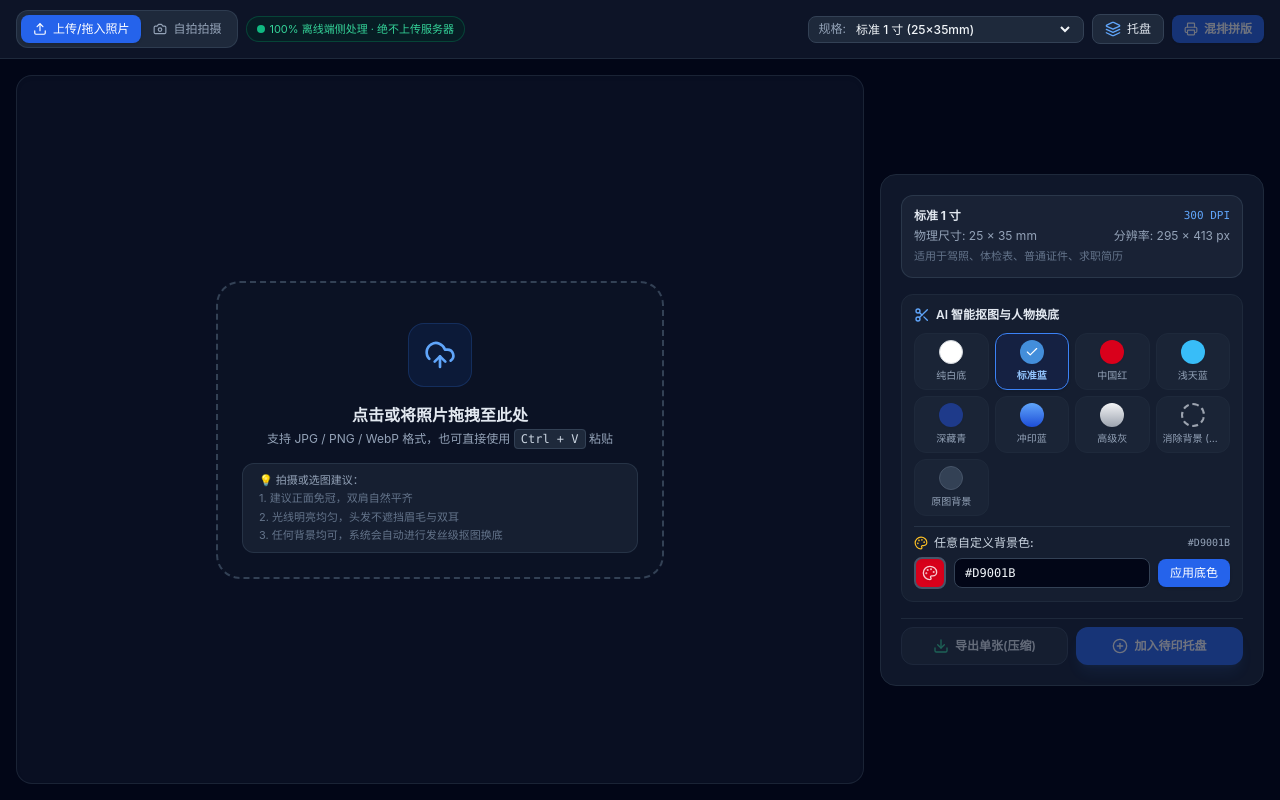
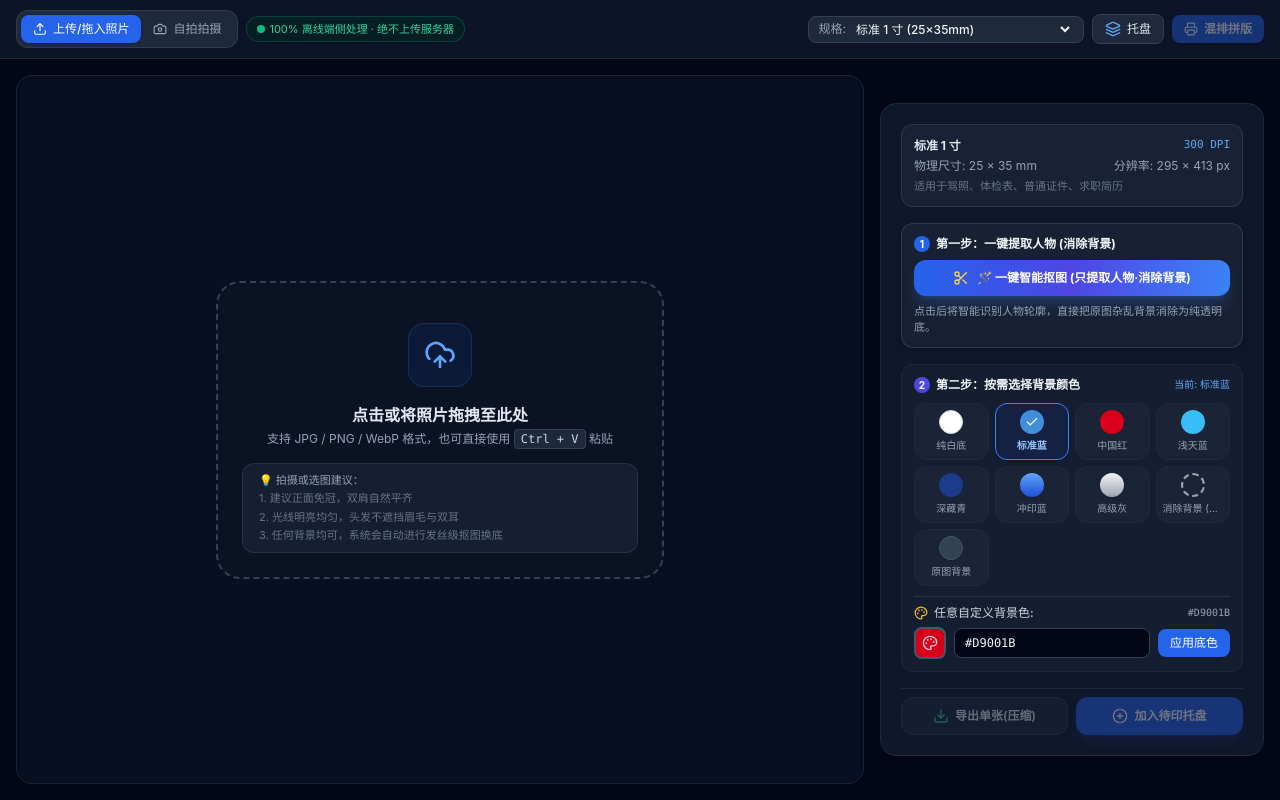
Before and after one commit to mysecret2022/offline-idphoto, a Vue app in the folder v1.0.0/: page / in a window 1280 px wide. Built offline with nearby package versions, Linux system fonts and the light colour scheme; what onnxruntime-web would draw is missing.

Commit message:
feat: 重构为清晰两步式向导（一键只提取人物消除背景，再自选红/蓝/白/自定义底色）

```diff
--- a/v1.0.0/src/components/PhotoStudio.vue
+++ b/v1.0.0/src/components/PhotoStudio.vue
@@ -243,40 +243,53 @@
           <p class="text-[11px] text-slate-500">{{ currentSpec.description }}</p>
         </div>
 
-        <!-- 1. AI 智能抠图换底模块 -->
+        <!-- 步骤 1：一键智能抠图 (只抠人物·直接消除背景) -->
+        <div class="space-y-2 bg-slate-800/60 border border-slate-700/80 rounded-xl p-3 shadow-md">
+          <div class="flex items-center justify-between">
+            <span class="text-xs font-bold text-slate-100 flex items-center space-x-1.5">
+              <span class="w-4 h-4 rounded-full bg-blue-600 text-[10px] text-white flex items-center justify-center font-bold">1</span>
+              <span>第一步：一键提取人物 (消除背景)</span>
+            </span>
+            <span
+              v-if="cutoutBlob"
+              class="text-[10px] text-emerald-400 bg-emerald-950/80 border border-emerald-800/80 px-2 py-0.5 rounded-full flex items-center space-x-1 font-medium"
+            >
+              <Check class="w-3 h-3" />
+              <span>人物已单独抠出</span>
+            </span>
+          </div>
+
+          <button
+            @click="performMatting(true, true)"
+            :disabled="!hasSourceImage || isMatting"
+            class="w-full py-2.5 px-3 rounded-xl flex items-center justify-center space-x-2 text-xs font-bold transition shadow-lg"
+            :class="cutoutBlob
+              ? 'bg-slate-700 hover:bg-slate-600 text-slate-200 border border-slate-600'
+              : 'bg-gradient-to-r from-blue-600 via-indigo-600 to-blue-500 hover:from-blue-500 hover:to-indigo-400 text-white shadow-blue-500/25 active:scale-98'"
+          >
+            <Loader2 v-if="isMatting" class="w-4 h-4 animate-spin text-white" />
+            <Scissors v-else class="w-4 h-4 text-amber-300" />
+            <span>{{ isMatting ? 'AI 正在发丝级抠图中...' : (cutoutBlob ? '重新一键抠图 (消除背景)' : '🪄 一键智能抠图 (只提取人物·消除背景)') }}</span>
+          </button>
+
+          <p class="text-[11px] text-slate-400 leading-snug">
+            {{ cutoutBlob ? '✅ 原图背景已彻底消除！请在下方【第二步】为您抠出的人物随意换上所需的底色：' : '点击后将智能识别人物轮廓，直接把原图杂乱背景消除为纯透明底。' }}
+          </p>
+        </div>
+
+        <!-- 步骤 2：按需选择背景底色 (红/蓝/白/任意色) -->
         <div class="space-y-2.5 bg-slate-800/40 border border-slate-800 rounded-xl p-3">
           <div class="flex items-center justify-between">
-            <div class="flex items-center space-x-1.5">
-              <Scissors class="w-4 h-4 text-blue-400" />
-              <span class="text-xs font-semibold text-slate-200">AI 智能抠图与人物换底</span>
-            </div>
-            <div class="flex items-center space-x-1.5">
-              <span
-                v-if="cutoutBlob"
-                class="text-[10px] text-emerald-400 bg-emerald-950/60 border border-emerald-800/60 px-2 py-0.5 rounded-full flex items-center space-x-1"
-              >
-                <Check class="w-3 h-3" />
-                <span>人像已分离</span>
-              </span>
-              <span
-                v-else-if="isMatting"
-                class="text-[10px] text-amber-400 animate-pulse flex items-center space-x-1"
-              >
-                <Loader2 class="w-3 h-3 animate-spin" />
-                <span>AI 计算中...</span>
-              </span>
-              <button
-                v-if="hasSourceImage && !isMatting"
-                @click="performMatting(true)"
-                class="text-[10px] text-blue-400 hover:text-blue-300 underline"
-                title="重新运行本地 AI 发丝级抠图算法"
-              >
-                {{ cutoutBlob ? '重新抠图' : '一键AI抠图' }}
-              </button>
-            </div>
+            <span class="text-xs font-bold text-slate-100 flex items-center space-x-1.5">
+              <span class="w-4 h-4 rounded-full bg-indigo-600 text-[10px] text-white flex items-center justify-center font-bold">2</span>
+              <span>第二步：按需选择背景颜色</span>
+            </span>
+            <span class="text-[10px] text-blue-400 font-medium">
+              当前: {{ selectedBg.name }}
+            </span>
           </div>
 
-          <!-- 底色选择按钮网格 -->
+          <!-- 预设底色按钮网格 (红/蓝/白等常用色置顶) -->
           <div class="grid grid-cols-3 sm:grid-cols-4 gap-1.5">
             <button
               v-for="bg in bgColors"
@@ -670,26 +683,31 @@ async function loadFile(file: File | Blob) {
   img.onload = async () => {
     sourceImage.value = img;
     currentMode.value = 'upload';
+    // 刚上传时保留原图展示，引导用户点击【第一步：一键提取人物】
+    const origBg = PRESET_BG_COLORS.find(b => b.id === 'bg_original') || PRESET_BG_COLORS[PRESET_BG_COLORS.length - 1];
+    selectedBg.value = origBg;
     resetTransform();
     await nextTick();
     redrawEditor();
-
-    // 如果选中的不是“原图背景”，自动触发智能抠图
-    if (selectedBg.value.value !== 'original') {
-      await performMatting();
-    }
   };
   img.src = url;
 }
 
-// 执行本地端侧发丝级抠图
-async function performMatting(force: boolean = false) {
+// 执行本地端侧发丝级抠图 (参数 switchToTransparent: 是否在抠完后默认消除背景呈现纯透明人像)
+async function performMatting(force: boolean = false, switchToTransparent: boolean = true) {
   if (!sourceImage.value || isMatting.value) return;
-  if (!force && cutoutBlob.value) return;
+  if (!force && cutoutBlob.value) {
+    if (switchToTransparent) {
+      const transBg = PRESET_BG_COLORS.find(b => b.id === 'bg_transparent') || PRESET_BG_COLORS[0];
+      selectedBg.value = transBg;
+      redrawEditor();
+    }
+    return;
+  }
 
   isMatting.value = true;
   mattingProgress.value = 10;
-  mattingStage.value = '正在加载 AI 抠图引擎...';
+  mattingStage.value = 'AI 正在提取人物轮廓并消除背景...';
 
   try {
     const canvas = document.createElement('canvas');
@@ -715,7 +733,14 @@ async function performMatting(force: boolean = false) {
 
     currentCutoutImg = newCutoutImg;
     cutoutBlob.value = blob;
-    emit('show-toast', '本地 AI 发丝级抠图已完成');
+
+    // 抠出人物后，若为“一键抠图”操作，直接消除背景（切换为透明棋盘底），让用户一目了然看清单独的人物
+    if (switchToTransparent) {
+      const transBg = PRESET_BG_COLORS.find(b => b.id === 'bg_transparent');
+      if (transBg) selectedBg.value = transBg;
+    }
+
+    emit('show-toast', '已成功提取人物轮廓！原背景已彻底消除，请在下方选择所需底色');
   } catch (err: any) {
     console.error('抠图失败:', err);
     emit('show-toast', '抠图提示: 请保持原图或重新调整');
@@ -732,7 +757,7 @@ async function applyBgColor(bg: BgColorOption) {
   selectedBg.value = bg;
   if (bg.value !== 'original') {
     if (!cutoutBlob.value && sourceImage.value) {
-      await performMatting();
+      await performMatting(false, false);
     } else {
       redrawEditor();
     }
```
Also changed, not shown: 5 other files (tests, documents, lock files or other folders).
